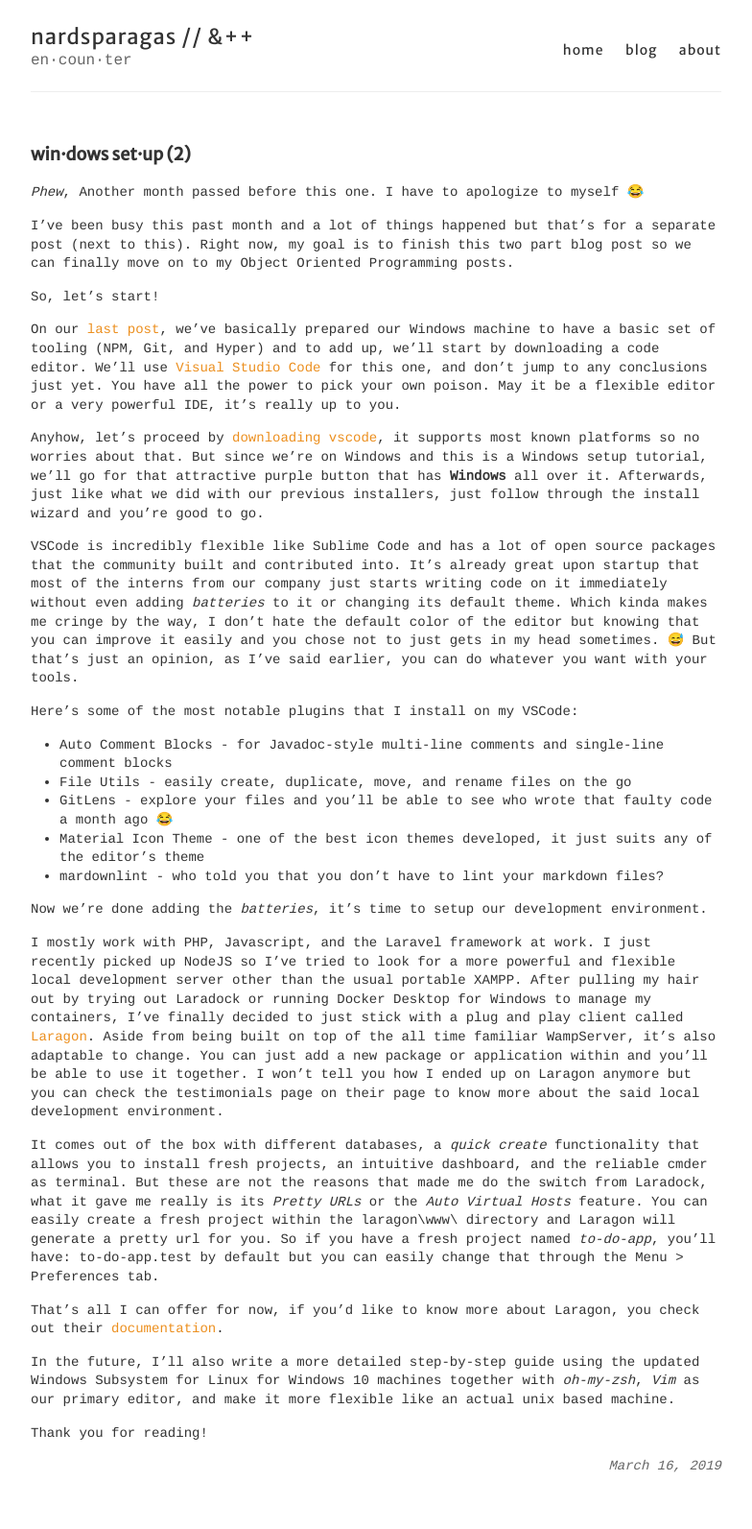
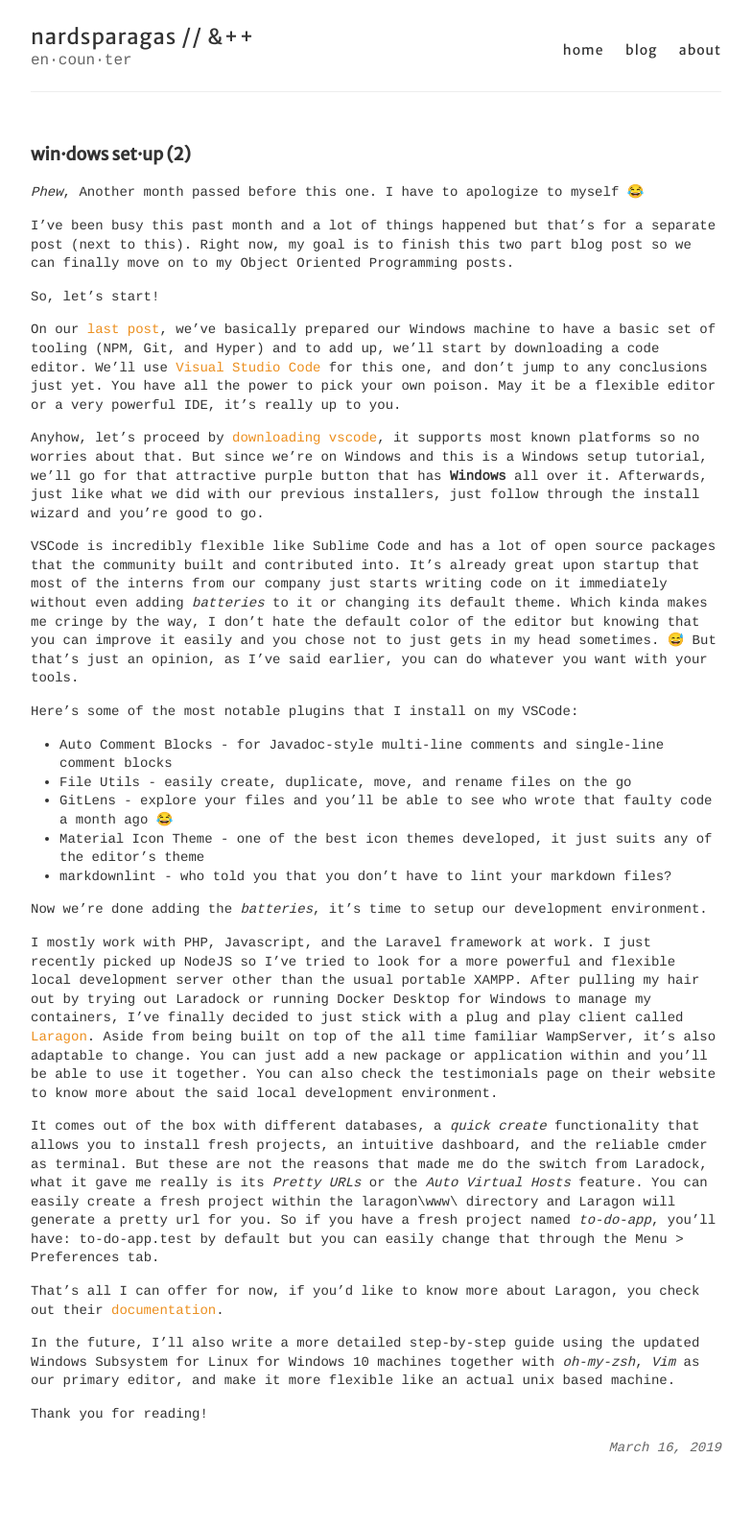
Before and after one commit to nardsqq/nardsqq.github.io, a Jekyll site: the page built from _posts/2019-03-16-windows-setup-2.md, in a window 1280 px wide. Shown: the whole page at 96% size, without its empty margins (248-1032 px from the left). Built offline with Jekyll 4.4.1, drawn with Linux system fonts in a browser that asks for light colours.

Commit message:
Fixed typos

```diff
--- a/_posts/2019-03-16-windows-setup-2.md
+++ b/_posts/2019-03-16-windows-setup-2.md
@@ -21,11 +21,11 @@
 * File Utils - easily create, duplicate, move, and rename files on the go
 * GitLens - explore your files and you'll be able to see who wrote that faulty code a month ago 😂
 * Material Icon Theme - one of the best icon themes developed, it just suits any of the editor's theme
-* mardownlint - who told you that you don't have to lint your markdown files?
+* markdownlint - who told you that you don't have to lint your markdown files?
 
 Now we're done adding the _batteries_, it's time to setup our development environment.
 
-I mostly work with PHP, Javascript, and the Laravel framework at work. I just recently picked up NodeJS so I've tried to look for a more powerful and flexible local development server other than the usual portable XAMPP. After pulling my hair out by trying out Laradock or running Docker Desktop for Windows to manage my containers, I've finally decided to just stick with a plug and play client called [Laragon](https://laragon.org/). Aside from being built on top of the all time familiar WampServer, it's also adaptable to change. You can just add a new package or application within and you'll be able to use it together. I won't tell you how I ended up on Laragon anymore but you can check the testimonials page on their page to know more about the said local development environment.
+I mostly work with PHP, Javascript, and the Laravel framework at work. I just recently picked up NodeJS so I've tried to look for a more powerful and flexible local development server other than the usual portable XAMPP. After pulling my hair out by trying out Laradock or running Docker Desktop for Windows to manage my containers, I've finally decided to just stick with a plug and play client called [Laragon](https://laragon.org/). Aside from being built on top of the all time familiar WampServer, it's also adaptable to change. You can just add a new package or application within and you'll be able to use it together. You can also check the testimonials page on their website to know more about the said local development environment.
 
 It comes out of the box with different databases, a _quick create_ functionality that allows you to install fresh projects, an intuitive dashboard, and the reliable cmder as terminal. But these are not the reasons that made me do the switch from Laradock, what it gave me really is its _Pretty URLs_ or the _Auto Virtual Hosts_ feature. You can easily create a fresh project within the `laragon\www\` directory and Laragon will generate a pretty url for you. So if you have a fresh project named _to-do-app_, you'll have: `to-do-app.test` by default but you can easily change that through the `Menu > Preferences` tab.
 
```
